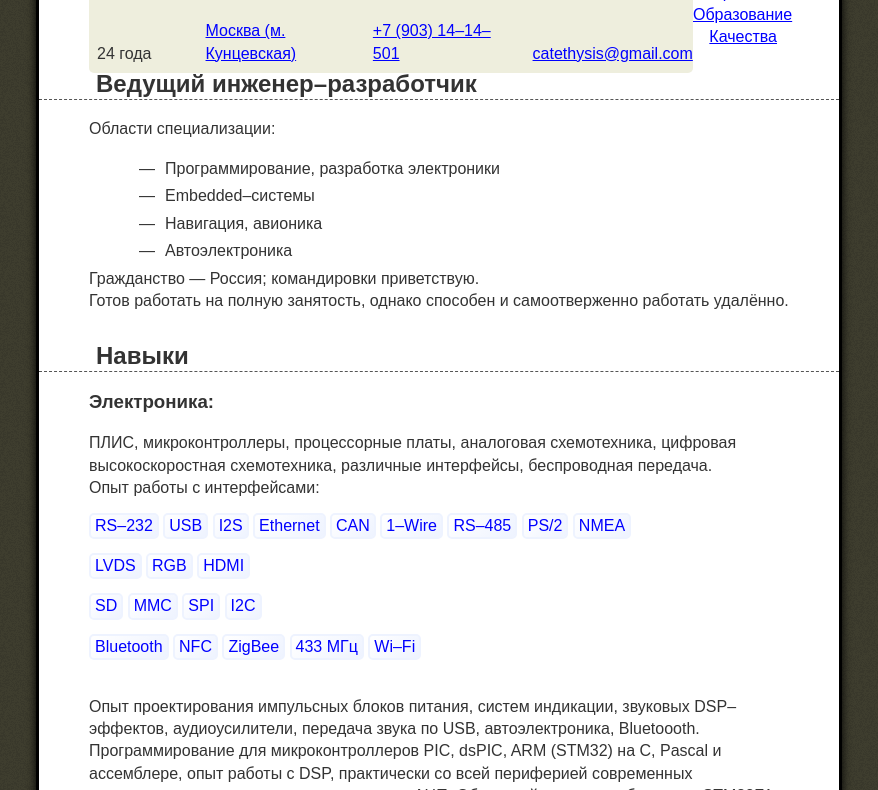
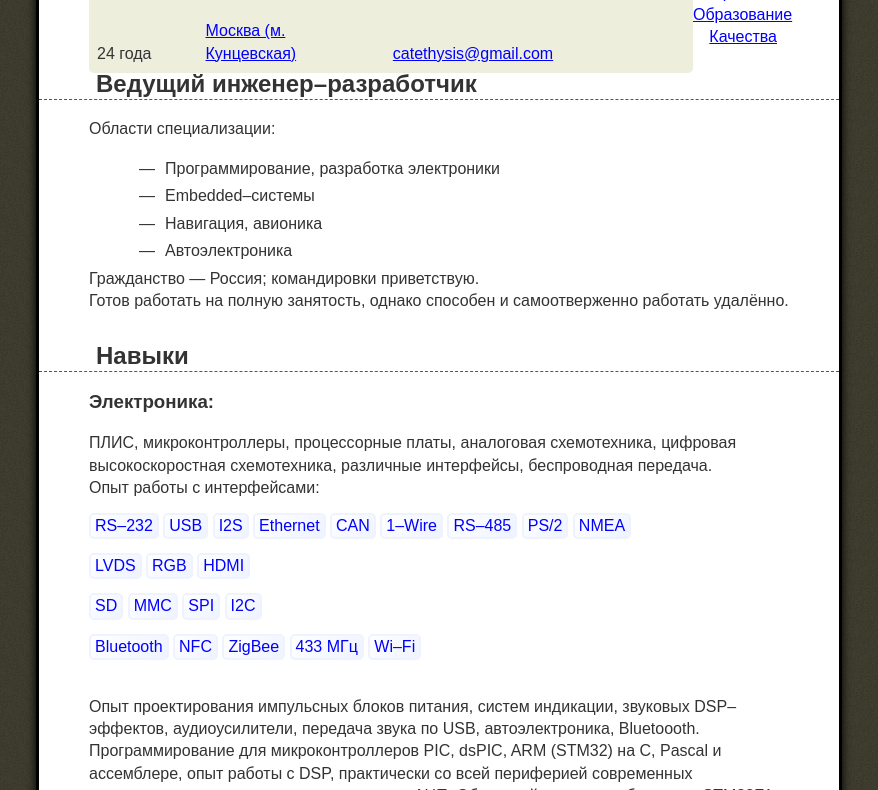
Before and after one commit to Catethysis/Resume, a plain HTML site: page Resume.htm in a window 1280 px wide. Shown: the part 131-921 px from the top of the page, without its empty margins (201-1079 px from the left). Drawn offline with Linux system fonts and the light colour scheme.

Commit message:
Update Resume.htm

```diff
--- a/Resume.htm
+++ b/Resume.htm
@@ -153,7 +153,6 @@
                 <br>
                 <div class="age">24 года</div>
                 <div class="place"><a href = "http://maps.yandex.ru/?ll=37.449529%2C55.727443&spn=0.135612%2C0.042334&z=14&l=map">Москва (м. Кунцевская)</a></div>
-                <div class="phone"><a href = "tel:">+7 (903) 14&ndash;14&ndash;501</a></div>
                 <div class="mail"><a href = "mailto:Николай%20Горбунов%20&lt;catethysis@gmail.com&gt;?subject=Отклик%20на%20резюме">catethysis@gmail.com</a></div>
             </div>
 
```
